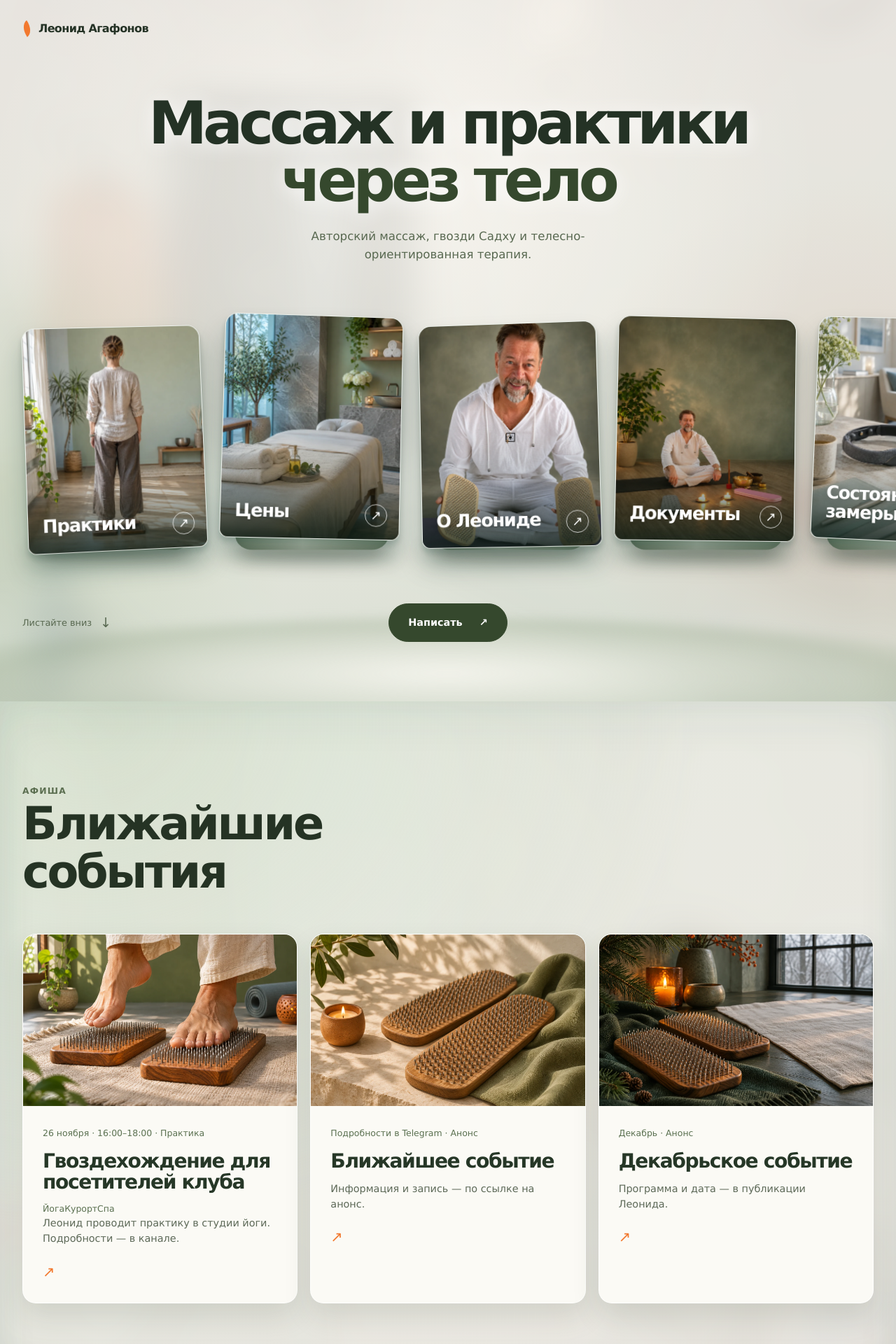
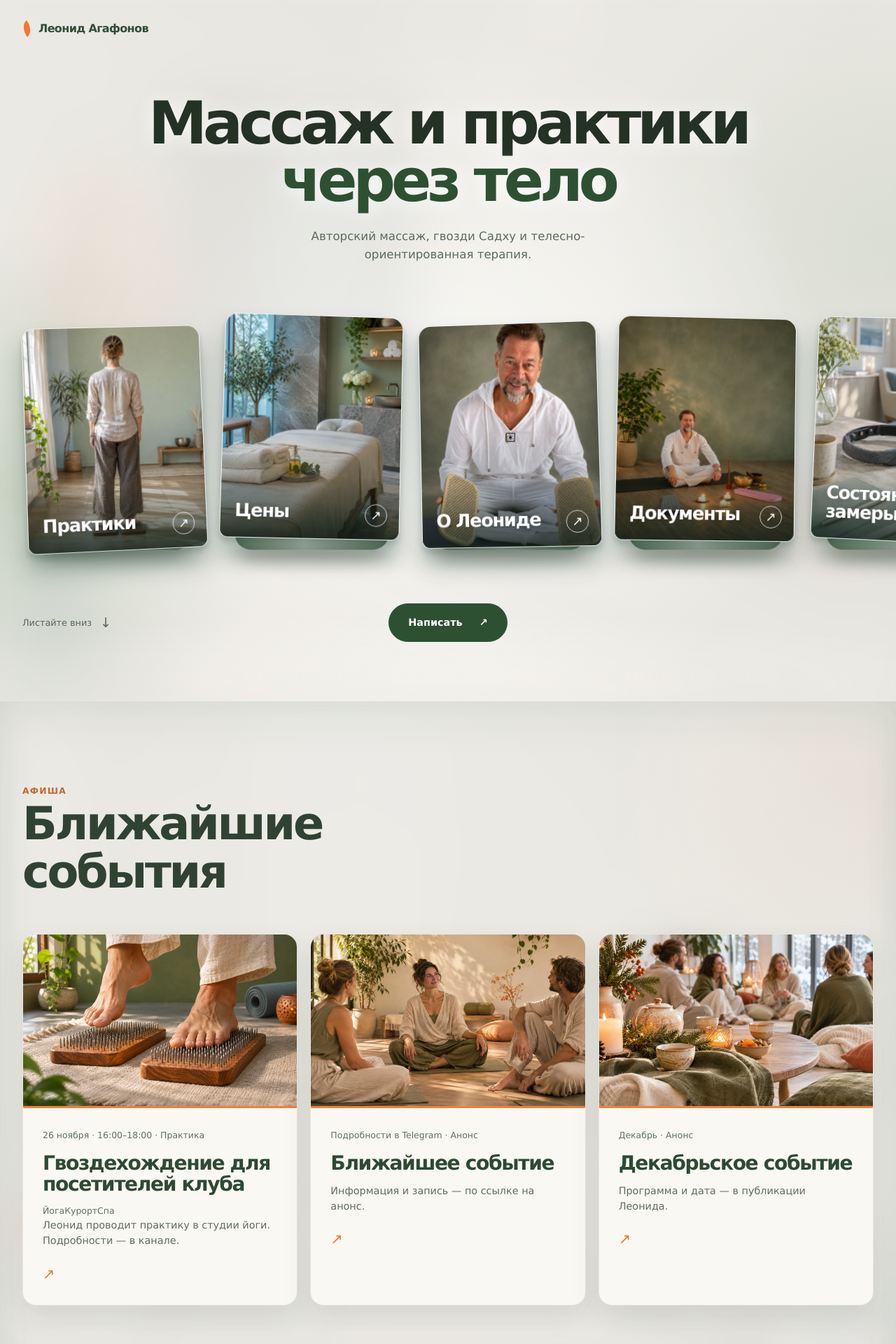
Before and after one commit to ranhomer2010-sketch/Leonid, a PHP site: page / in a window 1280 px wide. Shown: the top 1920 px of the page at 70% size. Run offline with PHP 8.4, Linux system fonts and the light colour scheme.

Commit message:
Refine warm palette and diversify event artwork

```diff
--- a/assets/site.css
+++ b/assets/site.css
@@ -112,3 +112,23 @@ body{background:var(--paper)}:focus-visible{outline-color:#f2792f}.section-index
 .studio{background:radial-gradient(ellipse at 72% 5%,rgba(232,217,214,.42),transparent 51%),linear-gradient(150deg,#f8f6f0,#edece4)}.neuro{background:radial-gradient(ellipse at 84% 5%,rgba(255,255,255,.44),transparent 50%),linear-gradient(135deg,#e3e9dd,#d5dfd1)}.neuro p{color:#4c6049}.neuro-panel{box-shadow:0 22px 42px rgba(48,68,45,.13)}.custom-block{background:linear-gradient(150deg,#f5f2ea,#e6eade)}
 .contact{background:radial-gradient(ellipse at 85% 10%,rgba(131,156,116,.28),transparent 45%),linear-gradient(135deg,#263b2c,#354d38 65%,#273d2e)}.contact .section-index{color:#c6d7bc}.contact .button{background:#f2792f;border-color:#f2792f;color:#fff}.contact .button:hover{background:#ff9451;border-color:#ff9451}
 @media(max-width:720px){.event-image{height:210px}}
+
+/* Refined palette: warm ivory, forest green and a clear orange accent. */
+:root{--ink:#304333;--deep:#2d5033;--blue:#f2792f;--sage:#7f9279;--mint:#d5dfcd;--paper:#eeece6;--line:#d6d9cc;--muted:#626e60}
+body{background:#eeece6;color:var(--ink)}
+.section-index{color:#c7672c}
+.hero{background:radial-gradient(ellipse 52% 60% at 49% 55%,rgba(255,255,251,.93),transparent 85%),radial-gradient(ellipse 35% 42% at 1% 70%,rgba(174,198,170,.48),transparent 90%),radial-gradient(ellipse 35% 44% at 99% 34%,rgba(194,206,186,.42),transparent 88%),#eeece6}
+.hero::before{opacity:.08;filter:blur(38px) saturate(.65)}
+.hero::after{background:radial-gradient(ellipse at center,rgba(255,253,248,.35),transparent 76%)}
+.hero h1 span,.brand{color:#2d5033}.hero-lead{color:#5c6b5a}
+.gallery-stage::before{background:linear-gradient(90deg,#658164,#d0d9c9 45%,#6c8469);box-shadow:0 18px 25px rgba(39,65,43,.25),inset 0 -6px 8px rgba(29,53,34,.12)}
+.scroll-dock{background:rgba(248,246,239,.96);border-color:#d8d9cc}.dock-write,.dock-write:hover{background:#f2792f;color:#fff}.dock-write:hover{background:#dc6b26}
+.services{background:linear-gradient(145deg,#f6f4ee,#e9eee4)}
+.upcoming{background:radial-gradient(ellipse 30% 38% at 95% 12%,rgba(224,207,188,.28),transparent 90%),#eeece6}
+.event-card{background:#faf8f2;border-color:#e7e6dc;box-shadow:0 18px 40px rgba(45,64,43,.12)}
+.event-body{border-top:3px solid #ed813b}.event-meta,.event-place{color:#61745e}.event-body h3{color:#2d4a33}
+.price-list,.studio{background:#f6f4ee}.credentials{background:#eef0e8}.reviews{background:#eeece6}
+.about{background:linear-gradient(135deg,#dce7db,#d0dfd0 60%,#e5e9df)}
+.neuro{background:linear-gradient(135deg,#e7ede3,#d8e3d4)}
+.button,.button-light{background:#2d5033;border-color:#2d5033}.button:hover,.button-light:hover{background:#3f6544;border-color:#3f6544}
+.contact{background:linear-gradient(135deg,#28432d,#33553a 64%,#294530)}
--- a/content/site.json
+++ b/content/site.json
@@ -222,7 +222,7 @@
       "place": "",
       "description": "Информация и запись — по ссылке на анонс.",
       "url": "https://t.me/gvozdisadhu_leon33aga/1154",
-      "image": "assets/event-sadhu-still-life.webp",
+      "image": "assets/event-group.webp",
       "visible": true
     },
     {
@@ -233,7 +233,7 @@
       "place": "",
       "description": "Программа и дата — в публикации Леонида.",
       "url": "https://t.me/gvozdisadhu_leon33aga/1156",
-      "image": "assets/event-december.webp",
+      "image": "assets/event-winter-gathering.webp",
       "visible": true
     }
   ],
--- a/index.html
+++ b/index.html
@@ -12,7 +12,7 @@
   <link rel="canonical" href="https://ranhomer2010-sketch.github.io/Leonid/">
   <meta property="og:image" content="https://ranhomer2010-sketch.github.io/Leonid/assets/leonid-sadhu-studio.webp">
   <link rel="preload" as="image" href="assets/leonid-sadhu-studio.webp">
-  <link rel="stylesheet" href="assets/site.css?v=20261106b">
+  <link rel="stylesheet" href="assets/site.css?v=20261106c">
 </head>
 <body>
   <a class="skip" href="#main">К содержанию</a>
@@ -34,8 +34,8 @@
       <div class="hero-bottom container"><a class="hero-scroll" href="#formats">Листайте вниз <span aria-hidden="true">↓</span></a><a class="button hero-cta" href="https://t.me/Leoni_aga33" target="_blank" rel="noopener noreferrer">Написать <span aria-hidden="true">↗</span></a></div>
     </section>
     <section class="section upcoming reveal" id="upcoming" aria-labelledby="upcoming-title"><div class="container"><div class="section-head"><div><span class="section-index">Афиша</span><h2 id="upcoming-title">Ближайшие события</h2></div></div><div class="upcoming-grid"><a class="event-card" href="https://t.me/gvozdisadhu_leon33aga" target="_blank" rel="noopener noreferrer"><div class="event-image"><img src="assets/event-yoga-nails.webp" alt="Гвоздехождение для посетителей клуба" loading="lazy"></div><div class="event-body"><span class="event-meta">26 ноября · 16:00–18:00 · Практика</span><h3>Гвоздехождение для посетителей клуба</h3><div class="event-place">ЙогаКурортСпа</div><p>Леонид проводит практику в студии йоги. Подробности — в канале.</p><span class="event-arrow" aria-hidden="true">↗</span></div></a>
-        <a class="event-card" href="https://t.me/gvozdisadhu_leon33aga/1154" target="_blank" rel="noopener noreferrer"><div class="event-image"><img src="assets/event-sadhu-still-life.webp" alt="Ближайшее событие" loading="lazy"></div><div class="event-body"><span class="event-meta">Подробности в Telegram · Анонс</span><h3>Ближайшее событие</h3><p>Информация и запись — по ссылке на анонс.</p><span class="event-arrow" aria-hidden="true">↗</span></div></a>
-        <a class="event-card" href="https://t.me/gvozdisadhu_leon33aga/1156" target="_blank" rel="noopener noreferrer"><div class="event-image"><img src="assets/event-december.webp" alt="Декабрьское событие" loading="lazy"></div><div class="event-body"><span class="event-meta">Декабрь · Анонс</span><h3>Декабрьское событие</h3><p>Программа и дата — в публикации Леонида.</p><span class="event-arrow" aria-hidden="true">↗</span></div></a></div></div></section>
+        <a class="event-card" href="https://t.me/gvozdisadhu_leon33aga/1154" target="_blank" rel="noopener noreferrer"><div class="event-image"><img src="assets/event-group.webp" alt="Ближайшее событие" loading="lazy"></div><div class="event-body"><span class="event-meta">Подробности в Telegram · Анонс</span><h3>Ближайшее событие</h3><p>Информация и запись — по ссылке на анонс.</p><span class="event-arrow" aria-hidden="true">↗</span></div></a>
+        <a class="event-card" href="https://t.me/gvozdisadhu_leon33aga/1156" target="_blank" rel="noopener noreferrer"><div class="event-image"><img src="assets/event-winter-gathering.webp" alt="Декабрьское событие" loading="lazy"></div><div class="event-body"><span class="event-meta">Декабрь · Анонс</span><h3>Декабрьское событие</h3><p>Программа и дата — в публикации Леонида.</p><span class="event-arrow" aria-hidden="true">↗</span></div></a></div></div></section>
     <section class="section services reveal" id="formats" aria-labelledby="formats-title"><div class="container"><div class="section-head"><div><span class="section-index">Практики</span><h2 id="formats-title">Выберите практику</h2></div></div><div class="service-grid">
       <article class="service-card"><h3>Массаж</h3><p>Авторская техника массажа, расслабляющие, лимфодренажные и энергетические практики.</p></article>
       <article class="service-card"><h3>Гвозди Садху</h3><p>Индивидуальные и групповые сессии: лежание, стояние, сидение и хождение на гвоздях Садху.</p></article>
--- a/site.template.html
+++ b/site.template.html
@@ -12,7 +12,7 @@
   <link rel="canonical" href="{{site_url}}/">
   <meta property="og:image" content="{{site_url}}/{{image_portrait_path}}">
   <link rel="preload" as="image" href="{{image_portrait_path}}">
-  <link rel="stylesheet" href="assets/site.css?v=20261106b">
+  <link rel="stylesheet" href="assets/site.css?v=20261106c">
 </head>
 <body>
   <a class="skip" href="#main">К содержанию</a>
```
Also changed, not shown: assets/event-group.webp (added), assets/event-winter-gathering.webp (added).
